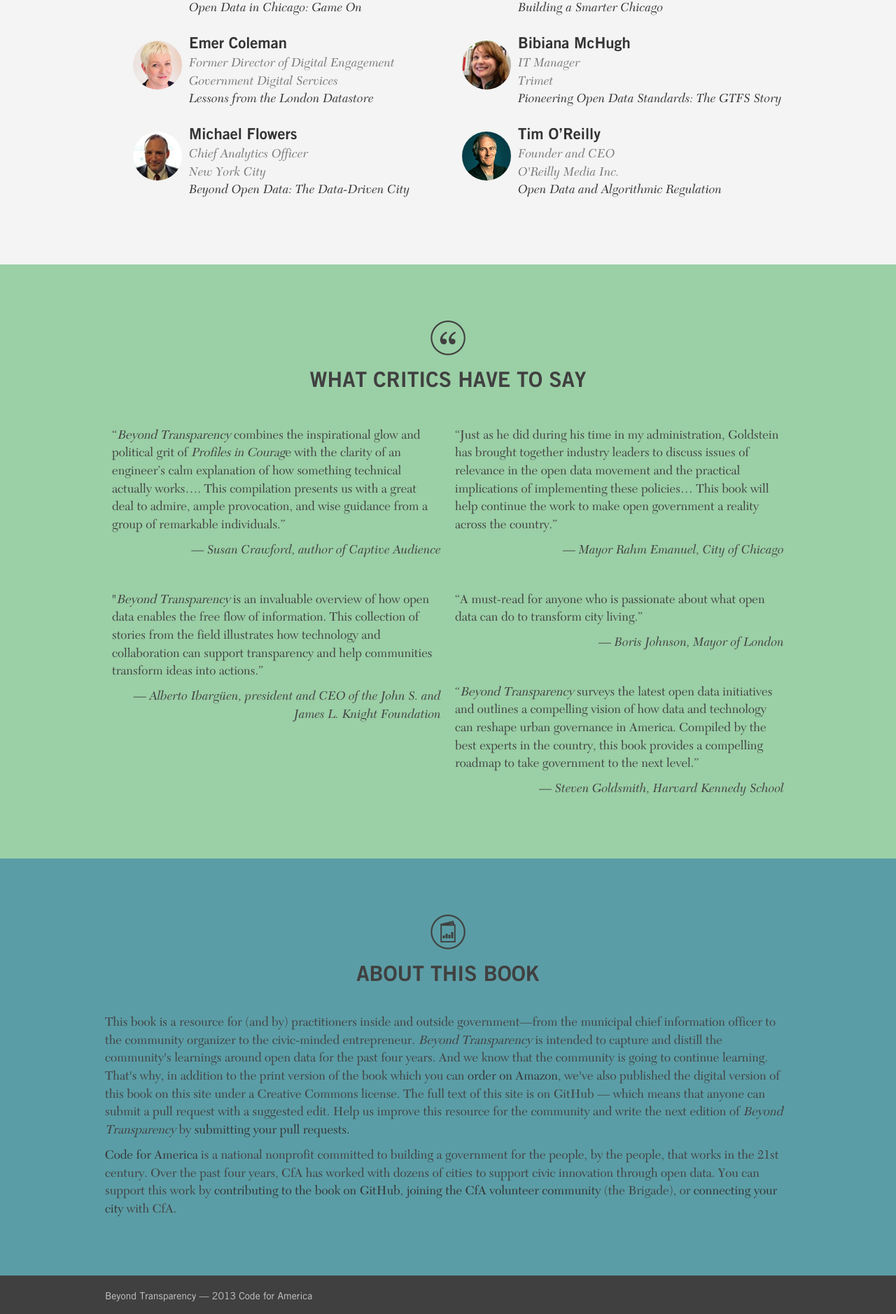
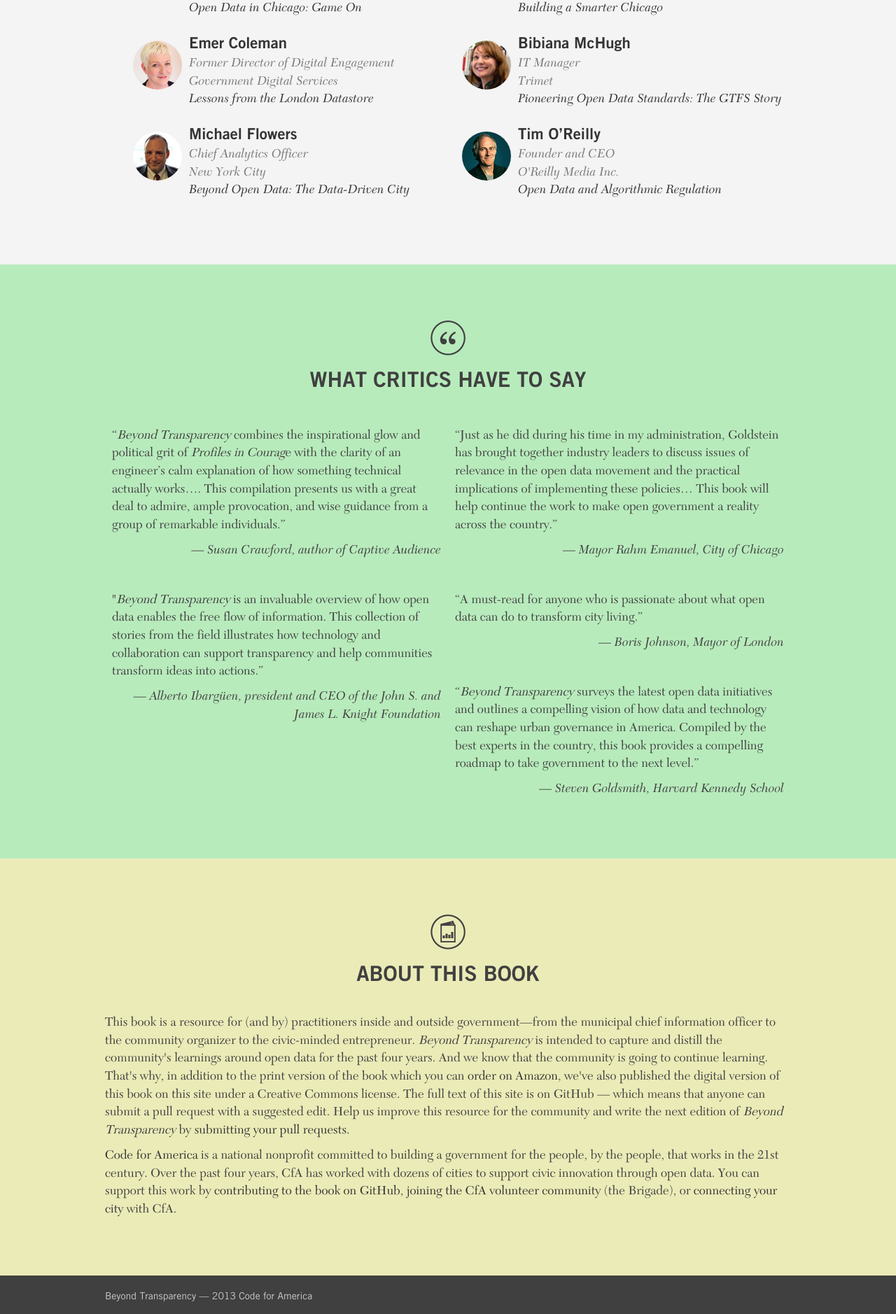
Before and after one commit to codeforamerica/beyondtransparency, a Jekyll site: the page built from index.html, in a window 1280 px wide. Shown: the part 1262-3140 px from the top of the page at 70% size. Built offline with Jekyll 4.4.1, drawn with Linux system fonts in a browser that asks for light colours; nearby versions of some CDN libraries; some web fonts are replaced; Markdown is read by kramdown in place of the engine named in the settings.

Commit message:
Updated the colors on the homepage to match the saturation brightness of the blue

```diff
--- a/css/main.css
+++ b/css/main.css
@@ -289,7 +289,7 @@
 
 
 div.critics{
-  background:#9bcfa6;
+  background:#B8EBBC;
   color:#404040;
   padding-bottom: 50px;
 }
@@ -303,7 +303,7 @@
 }
 
 div.about-book{
-  background:#5b9da6;
+  background:#EBEBB8;
   color:#404040;
 }
 
--- a/index.html
+++ b/index.html
@@ -35,7 +35,7 @@
           <a href="/chapters/preface/"><div class="btn btn-primary btn-read">Read the book now</div></a>
           <ul class="buy-links">
             <li class="icon-buy"><a href="http://www.amazon.com/Beyond-Transparency-Future-Civic-Innovation/dp/0615889085/" target="_blank"><img src="/images/amazon_book_icon.png" />Buy it on Amazon</a></li>
-            <li class="icon-pdf"><a href="/pdf/BeyondTransparency.pdf"><img src="/images/pdf_icon.png" />Get the PDF</a></li>
+            <li class="icon-pdf"><a href="/pdf/BeyondTransparency.pdf" target="_blank"><img src="/images/pdf_icon.png" />Get the PDF</a></li>
           </ul>
         </div>
         <div class="clear"></div>
```
Also changed, not shown: images/about_book_icon.png.
